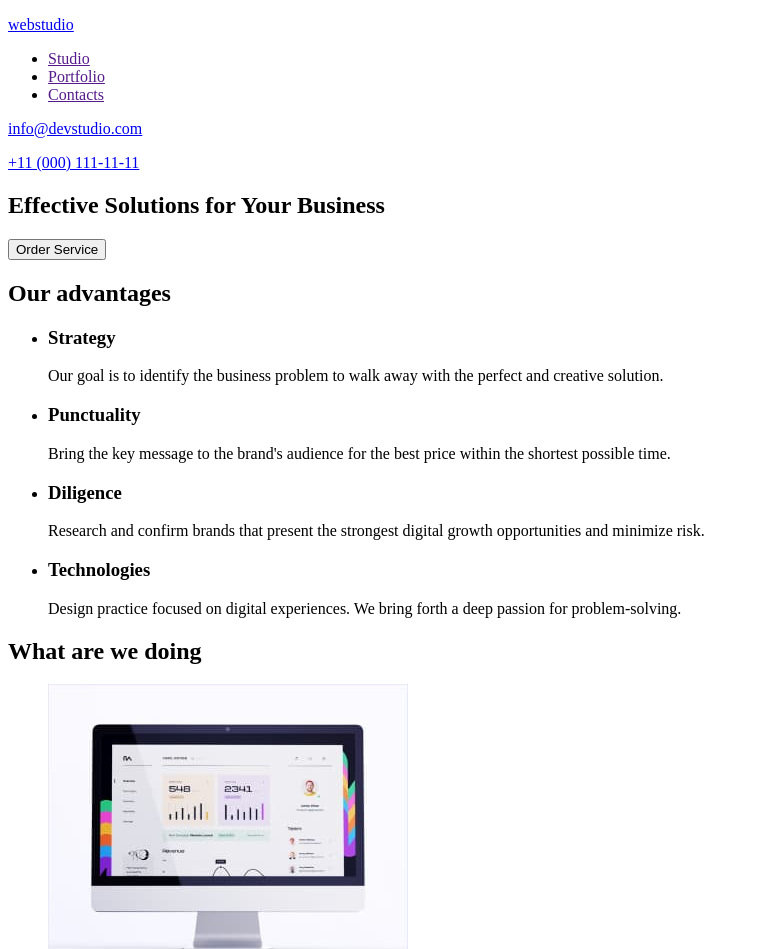
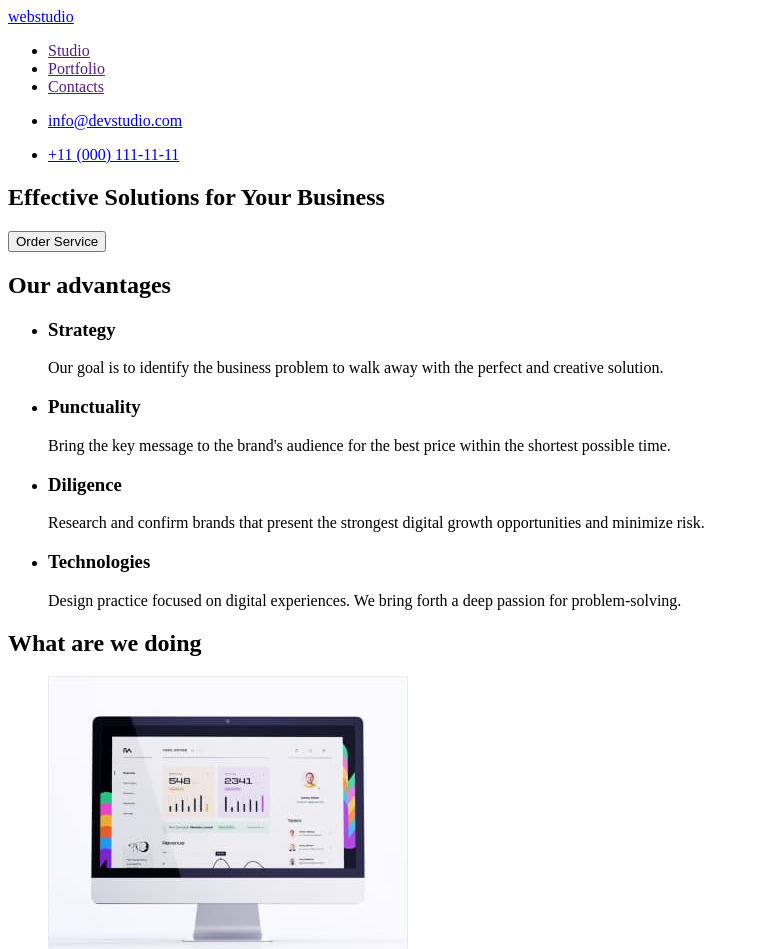
Before and after one commit to Oleksandr-Denysiuk/goit-markup-hw-01, a plain HTML site: page index.html in a window 1280 px wide. Shown: the top 949 px of the page, without its empty margins (0-759 px from the left). Drawn offline with Linux system fonts and the light colour scheme.

Commit message:
changed logo and addresses

```diff
--- a/index.html
+++ b/index.html
@@ -8,7 +8,7 @@
 </head>
 <body>
     <header>
-        <p><a href="./index.html">webstudio</a></p>
+        <a href="./index.html">webstudio</a>
 
         <nav>
             <ul>
@@ -18,10 +18,11 @@
             </ul>
         </nav>
 
-        <div>
-            <p><a href="mailto:info@devstudio.com">info@devstudio.com</a></p>
-            <p><a href="tel:+110001111111">+11 (000) 111-11-11</a></p>
-        </div>
+        <ul>
+            <li><p><a href="mailto:info@devstudio.com">info@devstudio.com</a></p></li>
+            <li><p><a href="tel:+110001111111">+11 (000) 111-11-11</a></p></li>
+        </ul>
+
     </header>
 
     <main>
@@ -93,7 +94,7 @@
     </main>
 
     <footer>
-        <p><a href="./index.html">webstudio</a></p>
+        <a href="./index.html">webstudio</a>
         <p>Increase the flow of customers and sales for your business with digital
              marketing & growth solutions.</p>
     </footer>
```
